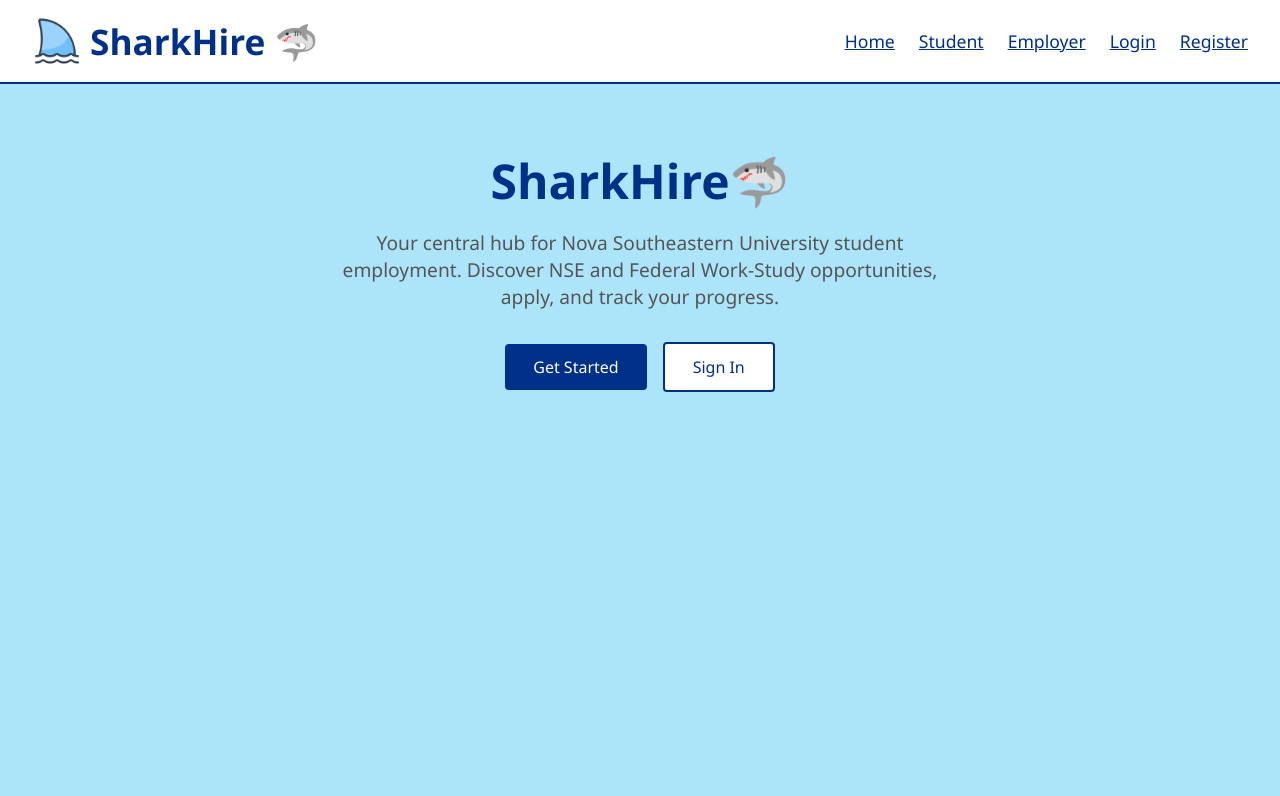
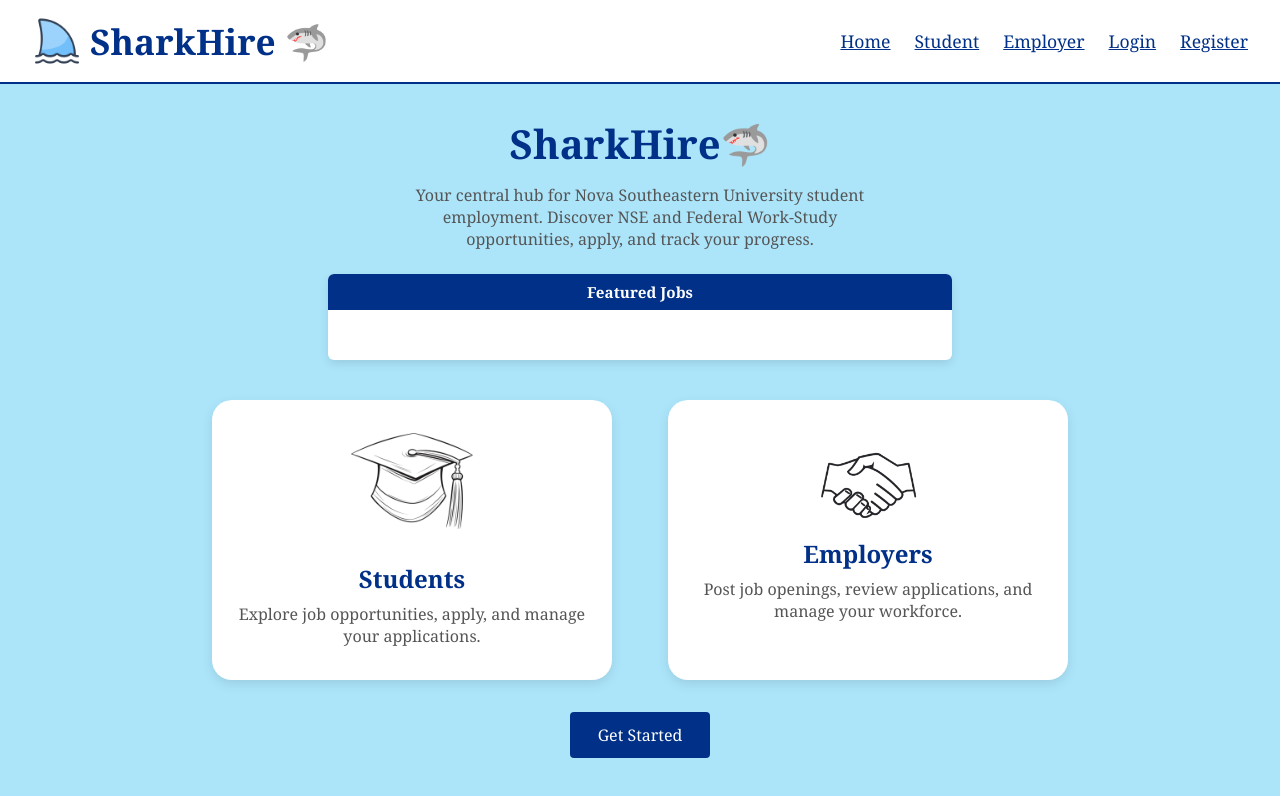
Before and after one commit to AllenDWorrell/SharkHire, a React (Vite) app in the folder frontend/: page / in a window 1280 px wide. Shown: the top 796 px of the page. Built offline with nearby package versions, Linux system fonts and the light colour scheme.

Commit message:
Updated login, registration, and home pages

```diff
--- a/frontend/src/index.css
+++ b/frontend/src/index.css
@@ -6,8 +6,16 @@
   box-sizing: border-box;
 }
 
+/* SharkHire title */
+.sharkhire-title {
+  font-size: 2.5rem;
+  color: #003087;
+  margin-bottom: 0.8rem;
+  font-family: 'Georgia', serif;
+}
+
 body {
-  font-family: 'Segoe UI', Tahoma, Geneva, Verdana, sans-serif;
+  font-family: 'Georgia', Tahoma, Geneva, Verdana, sans-serif;
   background-color: #ace5fa;
   color: #333;
 }
@@ -19,13 +27,13 @@ a {
 
 /* Navbar */
 .navbar {
-  background-color: #ffffff;         /* White navbar background */
-  color: #003087;                    /* NSU blue text */
-  padding: 1rem 2rem;             /* Smaller navbar height */
+  background-color: #ffffff;
+  color: #003087;
+  padding: 1rem 2rem;
   display: flex;
   justify-content: space-between;
   align-items: center;
-  border-bottom: 2px solid #003087; /* Blue line separating navbar from page */
+  border-bottom: 2px solid #003087;
 }
 
 /* SharkHire brand logo and text */
@@ -211,3 +219,120 @@ a {
   color: #003087;
   margin-bottom: 1.5rem;
 }
+
+/*Home page styling for dynamic bar and selection cards*/
+.home-container {
+  padding: 40px 20px 50px;
+}
+
+/* Hero text section */
+.hero {
+  text-align: center;
+  padding: 2rem 1rem 1rem;
+}
+
+.hero h1 {
+  font-size: 2.5rem;
+  color: #003087;
+  margin-bottom: 0.8rem;
+}
+
+.hero p {
+  font-size: 1rem;
+  color: #555;
+  max-width: 500px;
+  margin: 0 auto 1.5rem;
+}
+
+/* Featured Jobs Bar */
+.featured-jobs-container {
+  width: 50%;
+  max-width: 650px;
+  background: white;
+  margin: 0 auto 40px;
+  border-radius: 6px;
+  overflow: hidden;
+  box-shadow: 0 4px 10px rgba(0, 0, 0, 0.1);
+}
+
+/* Dark blue Featured Jobs label */
+.featured-header {
+  background-color: #003087;
+  color: white;
+  padding: 8px 16px;
+  font-weight: bold;
+  font-size: 0.95rem;
+}
+
+/* White box below the label */
+.jobs-bar {
+  padding: 20px;
+  min-height: 50px;
+}
+
+/* Hide placeholder text to keep box empty like mockup */
+.placeholder-text {
+  display: none;
+}
+
+/* Selection Cards container */
+.selection-cards {
+  display: flex;
+  gap: 40px;
+  justify-content: center;
+  flex-wrap: wrap;
+  margin-bottom: 2rem;
+}
+
+/* Individual selection card */
+.card {
+  background: white;
+  padding: 25px;
+  width: 400px;
+  height: 280px;
+  border-radius: 20px;
+  text-align: center;
+  box-shadow: 0 4px 12px rgba(0, 0, 0, 0.1);
+  transition: transform 0.2s;
+  text-decoration: none;
+  display: flex;
+  flex-direction: column;
+  align-items: center;
+  justify-content: center;
+}
+
+/* Lift effect on hover */
+.card:hover {
+  transform: translateY(-6px);
+}
+
+/* Card image */
+.card-icon {
+  width: 150px;
+  margin-bottom: 4px;
+}
+
+/* Card heading */
+.card h2 {
+  color: #003087;
+  font-size: 1.50rem;
+  font-weight: 700;
+  margin-bottom: 0.5rem;
+}
+
+/* Card description text */
+.card p {
+  font-size: 1rem;
+  color: #555;
+}
+
+/* Sign In button styling on cards */
+.btn.btn-secondary {
+  display: flex;
+  flex-direction: column;
+  align-items: center;
+  border: none;
+  background: none;
+  padding: 0;
+  text-decoration: none;
+}
--- a/frontend/src/pages/Home.jsx
+++ b/frontend/src/pages/Home.jsx
@@ -2,15 +2,57 @@
 import { Link } from 'react-router-dom';
 
 function Home() {
+  //Array containing jobs that will be displayed in the dynamic bar
+  //TODO: Fetch featured jobs from backend API and store in state
+  const featuredJobs = [];
+
   return (
+    //Text section
     <div className="hero">
-      <h1>SharkHire🦈</h1>
+      <h1 className="sharkhire-title">SharkHire🦈</h1>
       <p>
         Your central hub for Nova Southeastern University student employment.
         Discover NSE and Federal Work-Study opportunities, apply, and track your progress.
       </p>
+
+      {/* Featured Jobs Bar */}
+      <div className="featured-jobs-container">
+        <div className="featured-header">Featured Jobs</div>
+        <div className="jobs-bar">
+          {featuredJobs.length > 0 ? (
+            featuredJobs.map((job, index) => (
+              <span key={index} className="job-token">{job}</span>
+            ))
+          ) : (
+            <span className="placeholder-text">New opportunities coming soon...</span>
+          )}
+        </div>
+      </div>
+
+      {/*Selection Cards - Students & Employers */}
+      <div className="selection-cards">
+        {/*Student Card*/}
+        <Link to="/login" className="btn btn-secondary">
+          <div className="card">
+            <img src="/gradcap.png" alt="Students" className="card-icon" />
+            <h2>Students</h2>
+            <p>Explore job opportunities, apply, and manage your applications.</p>
+          </div>
+        </Link>
+
+        {/*Employer Card*/}
+        <Link to="/login" className="btn btn-secondary">
+          <div className="card">
+            <img src="/handshake.png" alt="Employers" className="card-icon" />
+            <h2>Employers</h2>
+            <p>Post job openings, review applications, and manage your workforce.</p>
+          </div>
+        </Link>
+      </div>
+
+      {/*Register Link*/}
       <Link to="/register" className="btn btn-primary">Get Started</Link>
-      <Link to="/login" className="btn btn-secondary">Sign In</Link>
+
     </div>
   );
 }
```
Also changed, not shown: frontend/gradcap.png (added), frontend/handshake.png (added).
